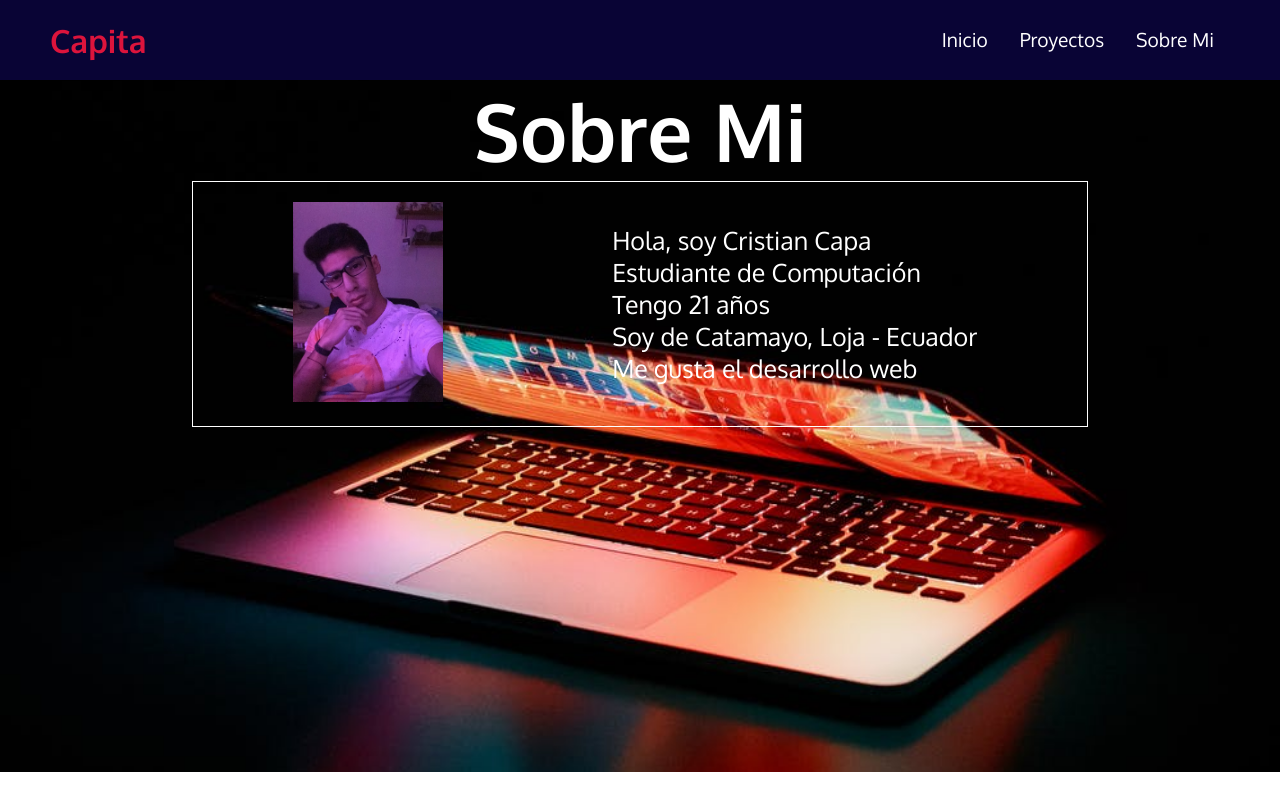
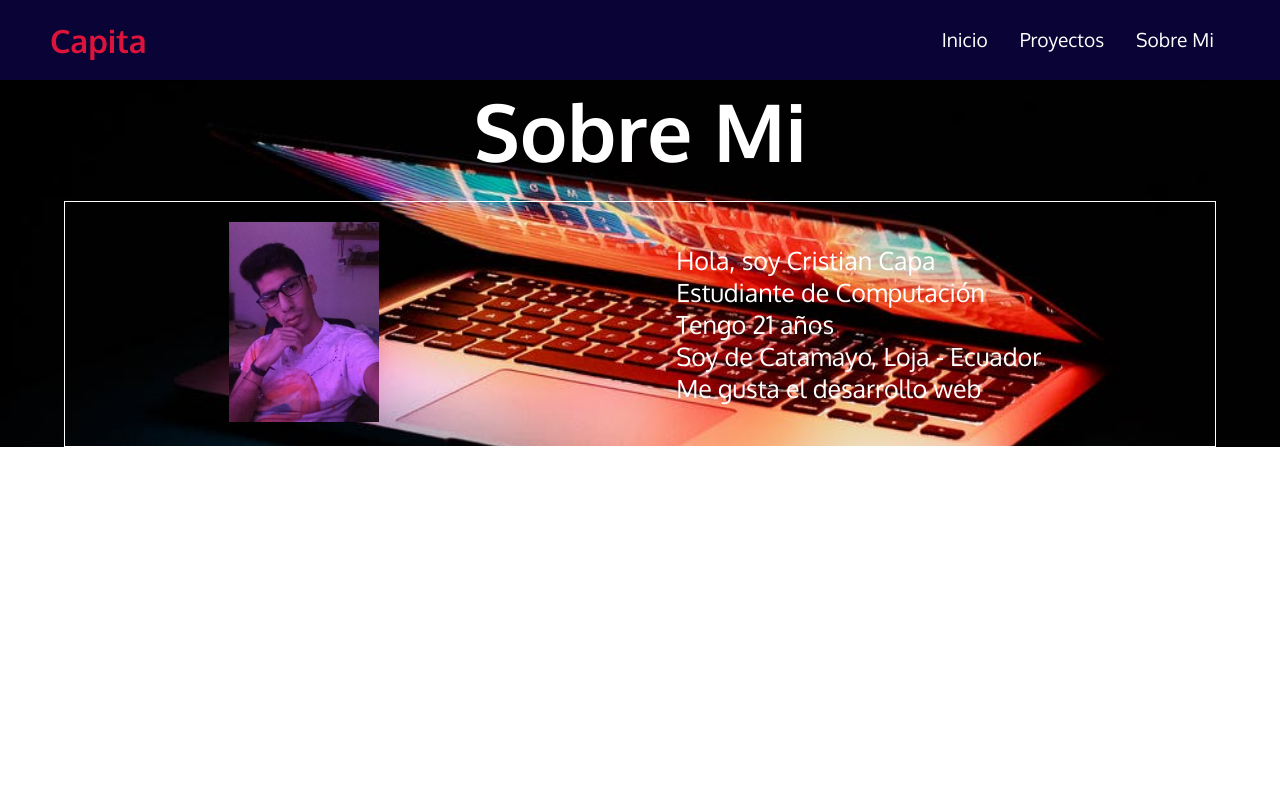
Before and after one commit to cristiancr20/Portfolio, a React (Create React App) app: page /sobre_mi in a window 1280 px wide. Built offline with nearby package versions, Linux system fonts and the light colour scheme.

Commit message:
estilos arreglados

```diff
--- a/src/components/Inicio.css
+++ b/src/components/Inicio.css
@@ -59,4 +59,11 @@ font-size: 30px;
         align-items: center;
     }
 
+    .typescript{
+        font-size: 30px;
+        color: crimson;
+        padding: 20px;
+        font-weight: bold;
+
+    }
 }
--- a/src/components/Proyectos.css
+++ b/src/components/Proyectos.css
@@ -20,13 +20,13 @@ h1 {
 h2{
     text-align: center;
     font-size: 30px;
-
+    color: crimson;
 }
 
 
 .proyecto {
     border: 1px solid #fff;
-    width: 70%;
+    width: 85%;
     margin: 20px auto;
     transition: all .3s ease-in-out;
 }
--- a/src/components/Sobremi.css
+++ b/src/components/Sobremi.css
@@ -8,7 +8,7 @@
     font-family: "Oxygen", sans-serif;
 }
 .content_me{
-    height: 86.5vh;
+
     color: #fff;
 
 }
@@ -18,8 +18,8 @@
     display: flex;
     justify-content: space-around;
     align-items: center;
-    width: 70%;
-    margin: auto;
+    width: 90%;
+    margin: 20px auto;
     border: 1px solid#fff;
     padding: 20px;
     transition: all .3s ease-in-out;
```
